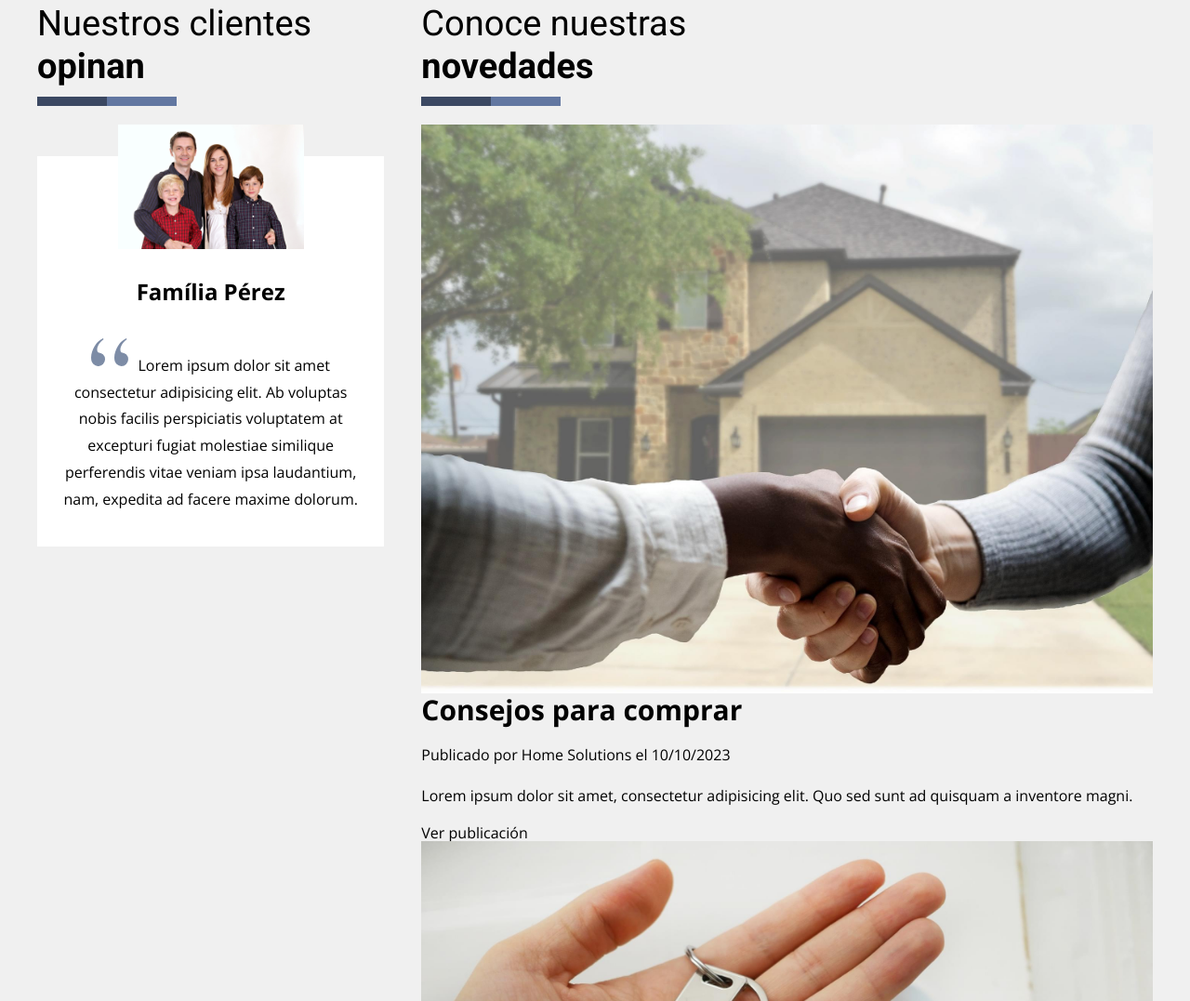
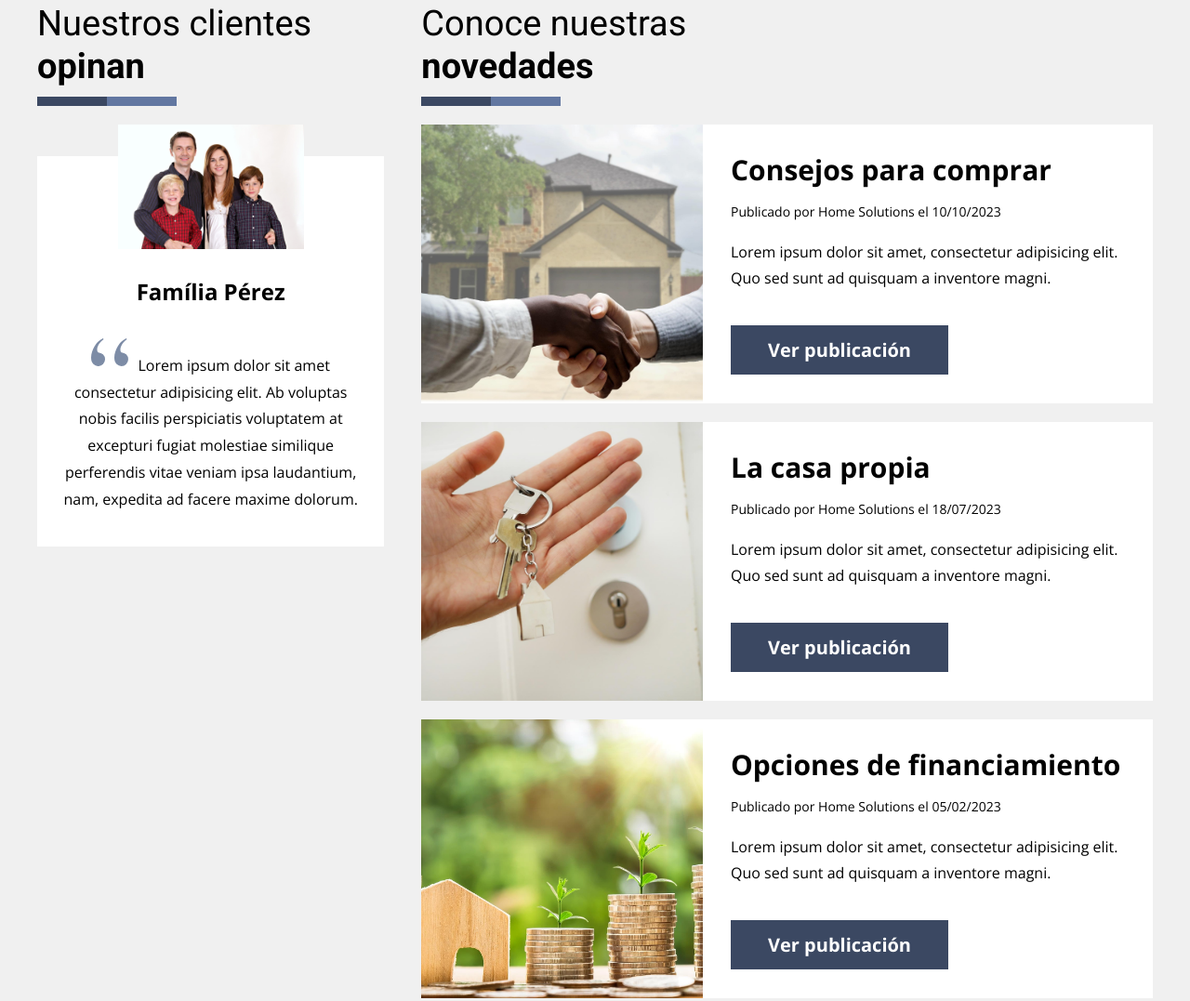
Before and after one commit to martaalcazarr/corredor-propiedades, a website: page index.html in a window 1280 px wide. Shown: the part 2734-3811 px from the top of the page at 93% size. Drawn offline with nearby package versions, Linux system fonts and the light colour scheme.

Commit message:
blog estilos

```diff
--- a/src/scss/ui/contenido/_testimonio-blog.scss
+++ b/src/scss/ui/contenido/_testimonio-blog.scss
@@ -52,3 +52,45 @@
         }
     }
 }
+
+.entrada{
+    background-color: v.$blanco;
+    margin-bottom: 2rem;
+
+    @include m.tablet {
+        @include m.grid(5, 2rem);
+        align-items: center;
+     }
+
+     &__imagen-contenedor{
+        @include m.tablet {
+            grid-column: 1 / 3;
+         }
+     }
+
+     &__imagen{
+        height: 30rem;
+        object-fit: cover;
+        width: 100%;
+     }
+
+     &__contenido{
+        padding: 1rem;
+        @include m.tablet {
+            grid-column: 3 / 6;
+         }
+     }
+
+     &__informacion{
+        font-size: 1.4rem;
+     }
+
+     &__enlace{
+        @include m.boton(v.$primario, v.$blanco);
+        display: block;
+
+        @include m.tablet {
+            display: inline-block;
+         }
+     }
+}
```
Also changed, not shown: build/css/app.css, 1 other file.
